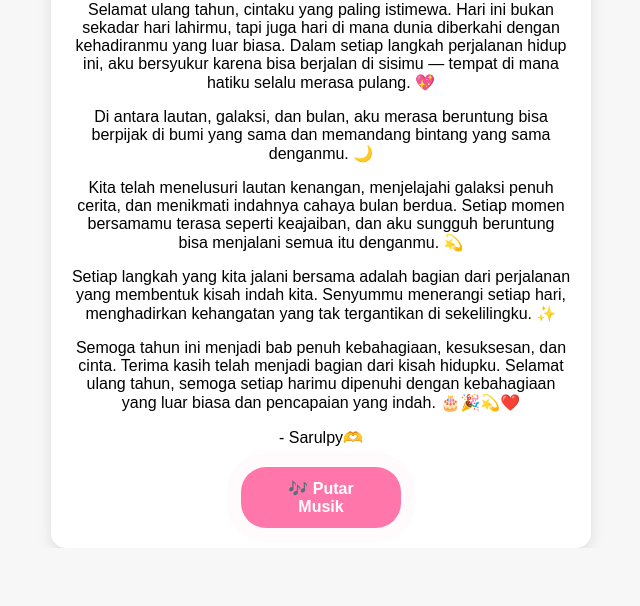
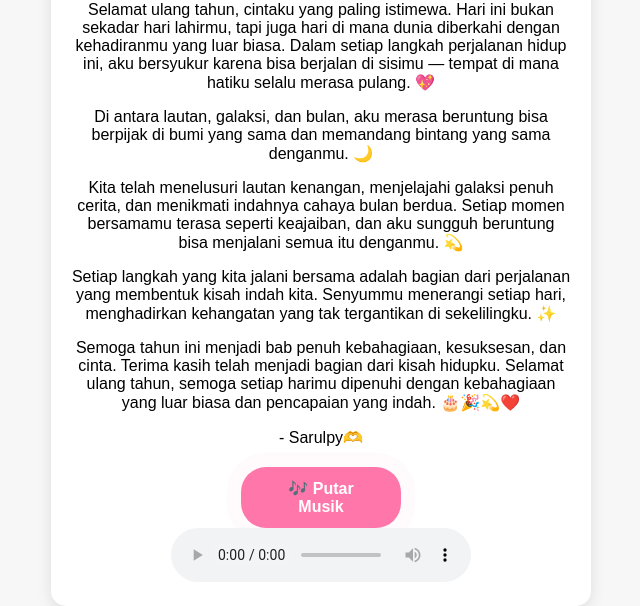
Before and after one commit to Rullxx/UltahNila_yangke-19, a plain HTML site: page index.html in a window 1280 px wide. Shown: the part 498-1104 px from the top of the page, without its empty margins (319-959 px from the left). Before the commit the page ends 1046 px from the top, so only its background shows below. Drawn offline with Linux system fonts and the light colour scheme; files whose address does not match are found by name.

Commit message:
Update index.html

```diff
--- a/index.html
+++ b/index.html
@@ -30,9 +30,9 @@
     <button id="playMusic" class="music-btn off">🎶 Putar Musik</button>
 
     <!-- Audio -->
-    <audio id="bgm">
+    <audio id="bgm" controls loop preload="auto">
   <source src="https://raw.githubusercontent.com/Rullxx/UltahNila_yangke-19/main/kue_coklat.mp3" type="audio/mp3">
-    </audio>
+</audio>
   </div>
 
   <script src="scripts/index.js"></script>
```
